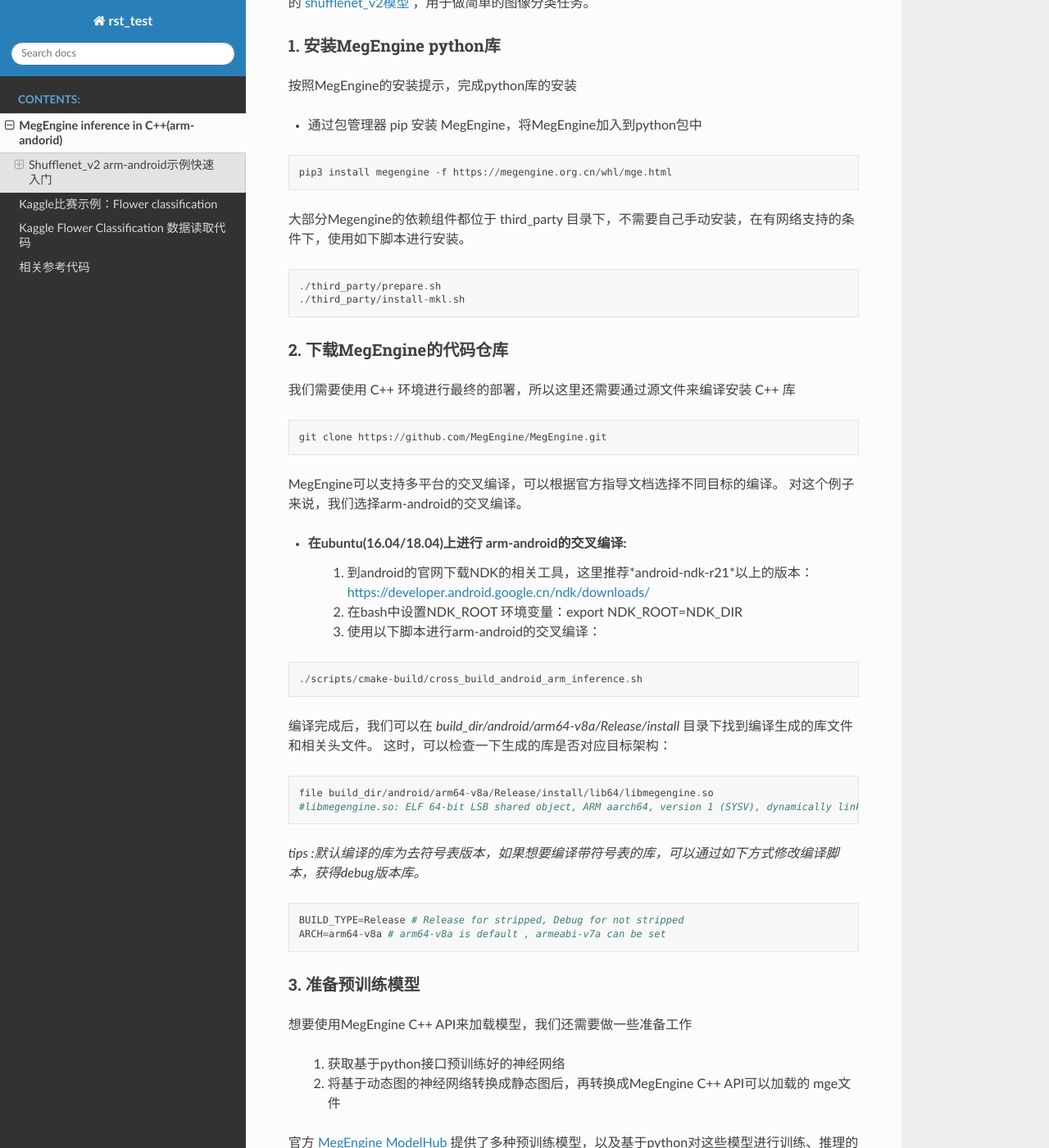
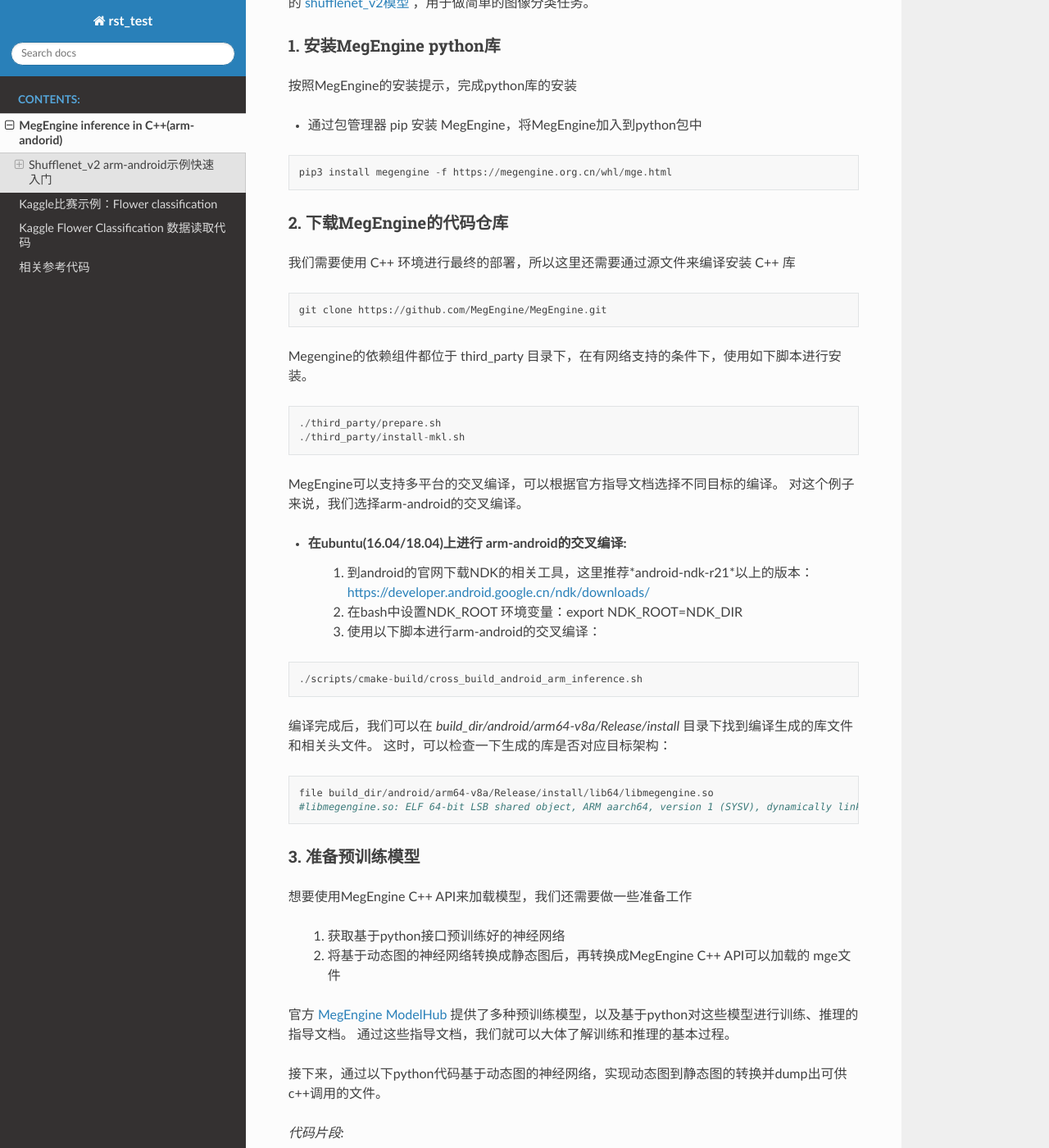
Before and after one commit to MegEngine/Docs, a Sphinx documentation site: the page built from source/inference_example/inference_chinese.rst, in a window 1280 px wide and 1400 px high, scrolled down 275 px. Shown: the whole window at 82% size. Built offline with Sphinx 7.4.7 and the Read the Docs theme 2.0.0, drawn with Linux system fonts in a browser that asks for light colours; some of the changed text lies outside the part shown.

Commit message:
modify according to review results
GitOrigin-RevId: 20cdfb2fd44a11aadd1dace8f9b5fd373ae3cd27

```diff
--- a/source/inference_example/inference_chinese.rst
+++ b/source/inference_example/inference_chinese.rst
@@ -18,13 +18,6 @@
 
    pip3 install megengine -f https://megengine.org.cn/whl/mge.html
 
-大部分Megengine的依赖组件都位于 third_party 目录下，不需要自己手动安装，在有网络支持的条件下，使用如下脚本进行安装。
-
-::
-
-   ./third_party/prepare.sh
-   ./third_party/install-mkl.sh
-
 2. 下载MegEngine的代码仓库
 ''''''''''''''''''''''''''
 我们需要使用 C++ 环境进行最终的部署，所以这里还需要通过源文件来编译安装 C++ 库
@@ -32,6 +25,13 @@
 ::
 
    git clone https://github.com/MegEngine/MegEngine.git
+
+Megengine的依赖组件都位于 third_party 目录下，在有网络支持的条件下，使用如下脚本进行安装。
+
+::
+
+   ./third_party/prepare.sh
+   ./third_party/install-mkl.sh
 
 MegEngine可以支持多平台的交叉编译，可以根据官方指导文档选择不同目标的编译。
 对这个例子来说，我们选择arm-android的交叉编译。
@@ -53,13 +53,6 @@
    file build_dir/android/arm64-v8a/Release/install/lib64/libmegengine.so
    #libmegengine.so: ELF 64-bit LSB shared object, ARM aarch64, version 1 (SYSV), dynamically linked, BuildID[sha1]=xxxxx, stripped
 
-`tips :默认编译的库为去符号表版本，如果想要编译带符号表的库，可以通过如下方式修改编译脚本，获得debug版本库。`
-
-::
-
-   BUILD_TYPE=Release # Release for stripped, Debug for not stripped
-   ARCH=arm64-v8a # arm64-v8a is default , armeabi-v7a can be set
-
 3. 准备预训练模型
 '''''''''''''''''
 想要使用MegEngine C++ API来加载模型，我们还需要做一些准备工作
@@ -67,8 +60,8 @@
    #. 获取基于python接口预训练好的神经网络
    #. 将基于动态图的神经网络转换成静态图后，再转换成MegEngine C++ API可以加载的 mge文件
 
-官方 `MegEngine ModelHub`_ 提供了多种预训练模型，以及基于python对这些模型进行训练、推理的guide。
-通过这些guide，我们就可以大体了解训练和推理的基本过程。
+官方 `MegEngine ModelHub`_ 提供了多种预训练模型，以及基于python对这些模型进行训练、推理的指导文档。
+通过这些指导文档，我们就可以大体了解训练和推理的基本过程。
 
 接下来，通过以下python代码基于动态图的神经网络，实现动态图到静态图的转换并dump出可供c++调用的文件。
 
@@ -101,11 +94,12 @@
 
 
       fun.trace(data,net=net)
-      fun.dump("shufflenet_deploy.mge", arg_names=["data"])
+      fun.dump("shufflenet_deploy.mge", arg_names=["data"], optimize_for_inference=True)
 
 执行脚本，并完成模型转换后，我们就获得了可以通过MegEngine C++ API加载的预训练模型文件 **shufflenet_deploy.mge**。
 
 *这里需要注意，dump函数定义了input 为 "data"，在后续使用推理接口传入数据时，需要保持名称一致。*
+*另外，dump参数 "optimize_for_inference=True" 可以对dump出的模型进行优化，具体信息可以参考* `dump optimize api`_
 
 4. Shufflenet_v2 C++ 实现示例
 ''''''''''''''''''''''''''''''''
```
Also changed, not shown: other parts of source/inference_example/inference_chinese.rst (+3 -3 lines).
